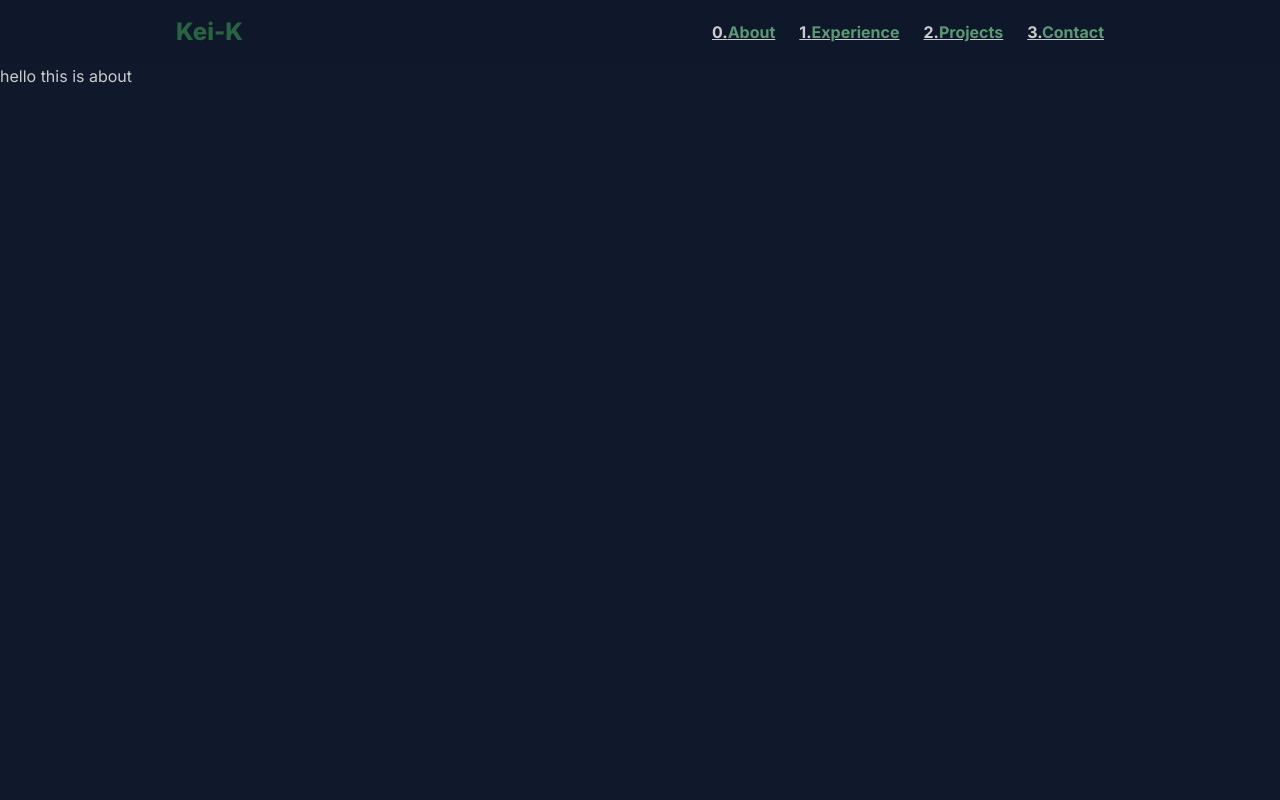
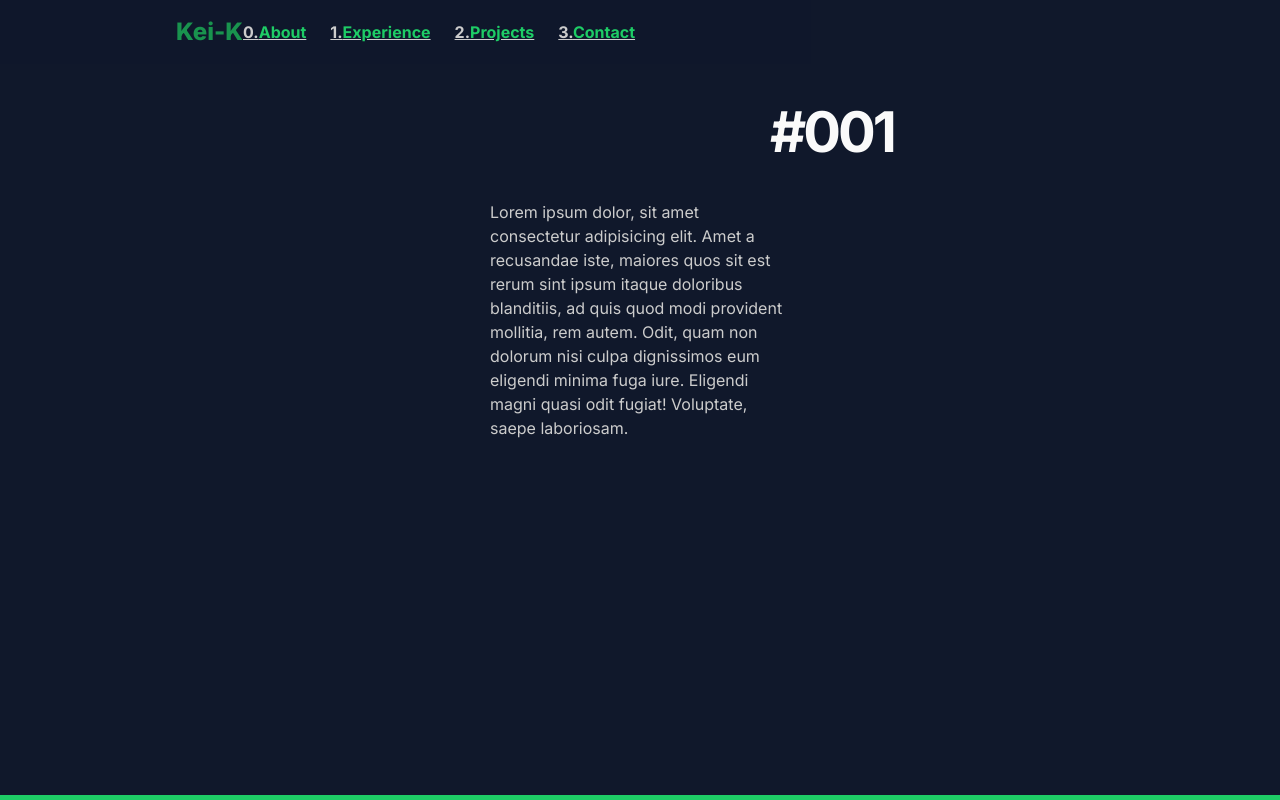
Before and after one commit to Kei-K23/my-portfolio, a Next.js app: page / in a window 1280 px wide. Shown: the top 800 px of the page. Built offline with nearby package versions, Linux system fonts and the light colour scheme.

Commit message:
add base section

```diff
--- a/src/app/globals.css
+++ b/src/app/globals.css
@@ -4,6 +4,11 @@
 
 
 :root {
+
+
+  --white: #fafafa;
+  --accent: var(--white);
+
   --primary-col: 40, 99, 66;
   --sec-col: 90,
     153,
@@ -20,17 +25,90 @@ body {
   scroll-behavior: smooth;
 }
 
+
+
+::-webkit-scrollbar {
+  height: 5px;
+  width: 5px;
+  background: var(--background);
+}
+
+
+::-webkit-scrollbar-thumb {
+  background: var(--accent);
+  -webkit-border-radius: 1ex;
+}
+
+::-webkit-scrollbar-corner {
+  background: var(--background);
+}
+
+html {
+  scroll-snap-type: y mandatory;
+}
+
+h1 {
+  font-size: 56px;
+  font-weight: 700;
+  letter-spacing: -3px;
+  line-height: 1.2;
+  text-align: center;
+  margin: 100px 0;
+}
+
+
+.indicator {
+  margin: 0;
+  color: var(--accent);
+  left: calc(50% + 130px);
+  font-size: 56px;
+  font-weight: 700;
+  letter-spacing: -3px;
+  line-height: 1.2;
+  position: absolute;
+}
+
+.tran-wrapper {
+  height: 100vh;
+  display: flex;
+  justify-content: center;
+  align-items: center;
+  position: relative;
+  scroll-snap-align: center;
+  perspective: 500px;
+}
+
+.tran-wrapper .tran-div {
+  width: 300px;
+  height: 400px;
+  position: relative;
+  max-height: 90vh;
+  margin: 20px;
+  overflow: hidden;
+}
+
+.progress {
+  position: fixed;
+  left: 0;
+  right: 0;
+  height: 5px;
+  background: #1ecc66;
+  bottom: 0;
+}
+
+
 @layer utilities {
   .primary-col {
-    color: #286342;
+    color: #19934e;
   }
 
   .nav-bg {
     background: rgba(16, 24, 43, 0.99);
+    z-index: 100;
   }
 
   .secondary-col {
-    color: #5a9974;
+    color: #1ecc66;
   }
 
   .page-padding {
--- a/src/app/page.tsx
+++ b/src/app/page.tsx
@@ -1,14 +1,10 @@
+import PageSections from "@/components/PageSections";
 import Image from "next/image";
 
 export default function Home() {
   return (
     <main>
-      <section id="about" className="h-screen">
-        hello this is about
-      </section>
-      <section id="skill" className="h-screen">
-        hello this skill
-      </section>
+      <PageSections />
     </main>
   );
 }
--- a/src/components/Navbar.tsx
+++ b/src/components/Navbar.tsx
@@ -2,7 +2,7 @@ import Link from "next/link";
 
 const Navbar = () => {
   return (
-    <header className="page-padding sticky top-0 nav-bg ">
+    <header className="page-padding absolute nav-bg ">
       <nav className="flex justify-between items-center">
         <Link href={"/"} className="primary-col text-2xl font-extrabold">
           Kei-K
--- /dev/null
+++ b/src/components/PageSections.tsx
@@ -0,0 +1,57 @@
+"use client";
+
+// Photos from https://citizenofnowhe.re/lines-of-the-city
+import { useRef } from "react";
+import {
+  motion,
+  useScroll,
+  useSpring,
+  useTransform,
+  MotionValue,
+} from "framer-motion";
+
+function useParallax(value: MotionValue<number>, distance: number) {
+  return useTransform(value, [0, 1], [-distance, distance]);
+}
+
+function Image({ id }: { id: number }) {
+  const ref = useRef(null);
+  const { scrollYProgress } = useScroll({ target: ref });
+  const y = useParallax(scrollYProgress, 300);
+
+  return (
+    <section className="tran-wrapper">
+      {/* <div ref={ref}>
+        <img src={`/${id}.jpg`} alt="A London skyscraper" />
+      </div> */}
+      <div className="tran-div" ref={ref}>
+        <p>
+          Lorem ipsum dolor, sit amet consectetur adipisicing elit. Amet a
+          recusandae iste, maiores quos sit est rerum sint ipsum itaque
+          doloribus blanditiis, ad quis quod modi provident mollitia, rem autem.
+          Odit, quam non dolorum nisi culpa dignissimos eum eligendi minima fuga
+          iure. Eligendi magni quasi odit fugiat! Voluptate, saepe laboriosam.
+        </p>
+      </div>
+      <motion.h3 className="indicator" style={{ y }}>{`#00${id}`}</motion.h3>
+    </section>
+  );
+}
+
+export default function PageSections() {
+  const { scrollYProgress } = useScroll();
+  const scaleX = useSpring(scrollYProgress, {
+    stiffness: 100,
+    damping: 30,
+    restDelta: 0.001,
+  });
+
+  return (
+    <>
+      {[1, 2, 3, 4, 5].map((image) => (
+        <Image key={image} id={image} />
+      ))}
+      <motion.div className="progress" style={{ scaleX }} />
+    </>
+  );
+}
```
Also changed, not shown: package.json (+6 -5 lines), 1 other file (tests, documents, lock files or other folders).
